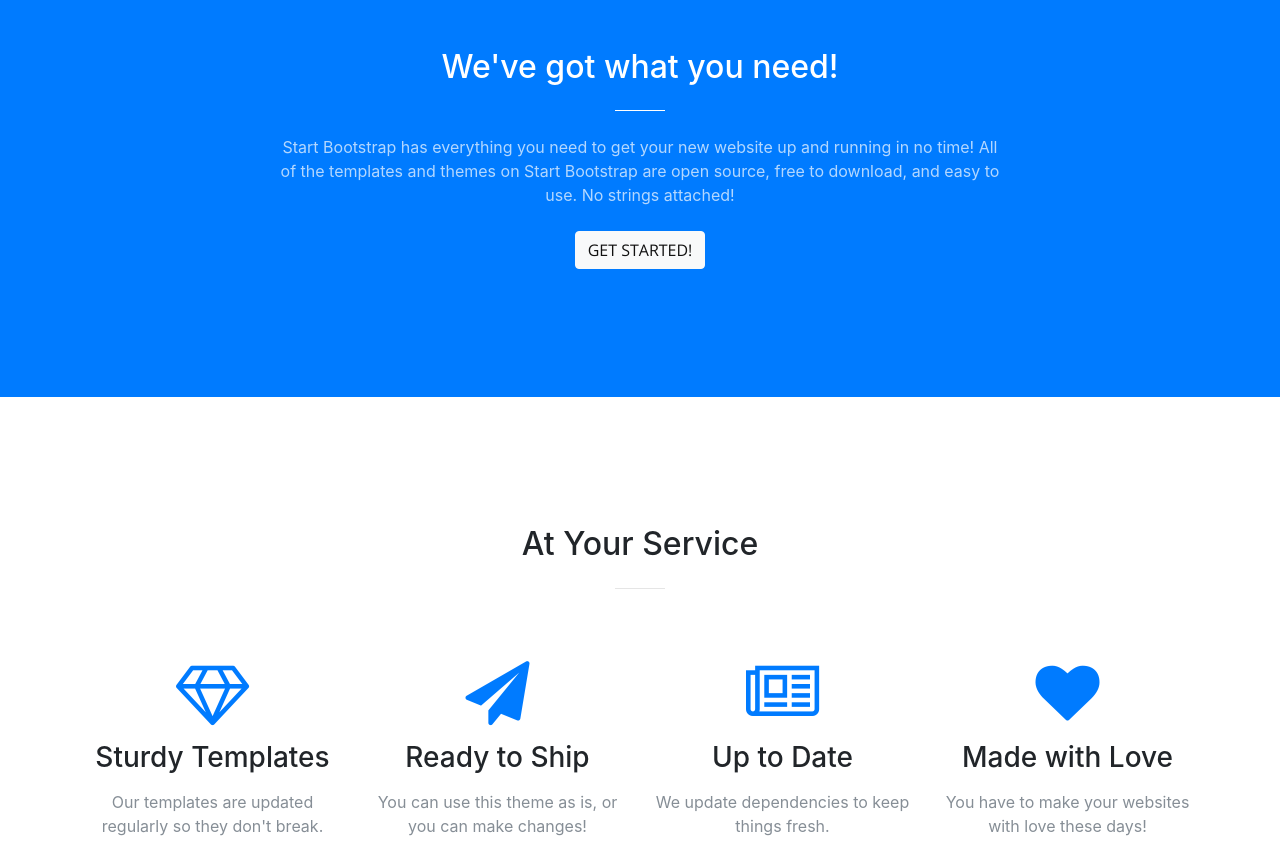
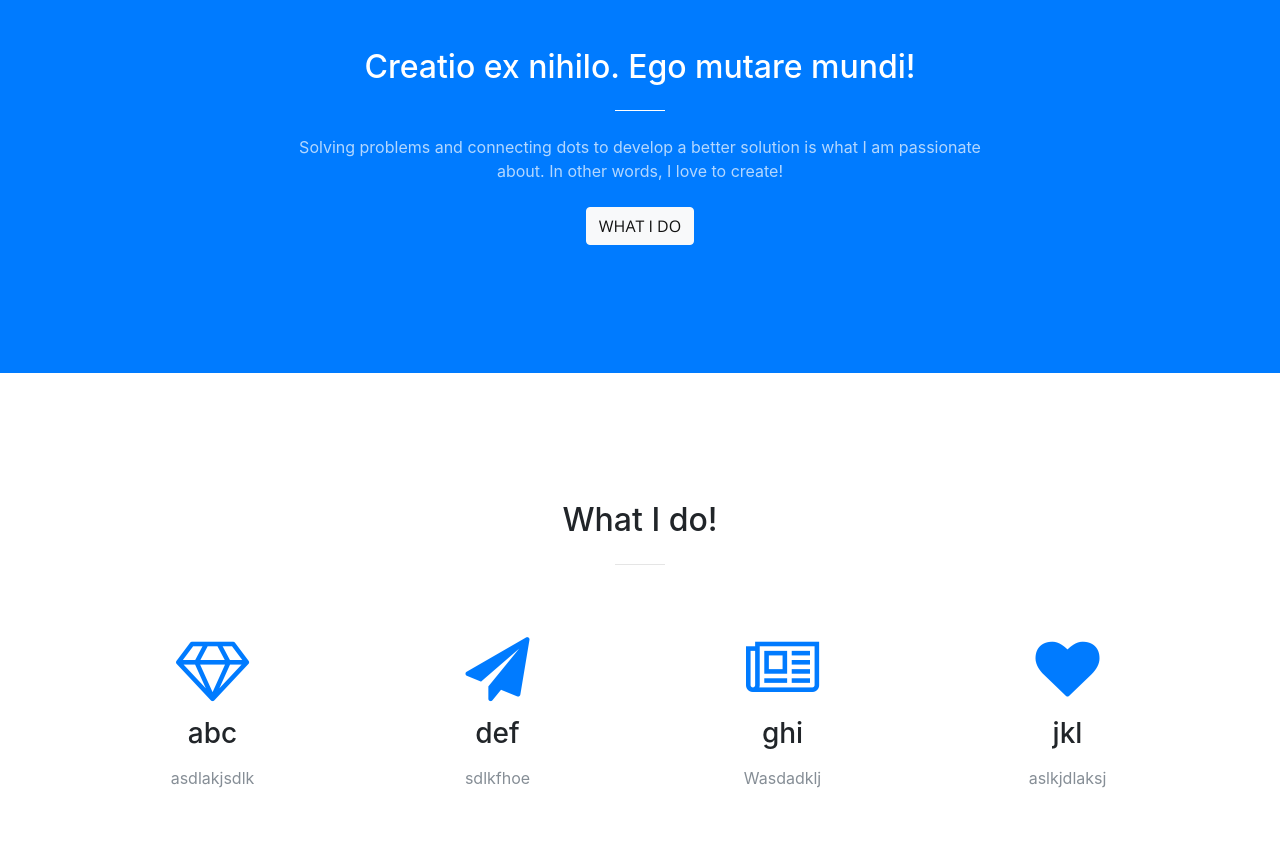
Before and after one commit to smashyou/smashyou.github.io, a website with bundled scripts: page index.html in a window 1280 px wide. Shown: the part 880-1721 px from the top of the page. Built offline with nearby package versions, Linux system fonts and the light colour scheme.

Commit message:
Contents edit

```diff
--- a/index.html
+++ b/index.html
@@ -8,7 +8,7 @@
     <meta name="description" content="">
     <meta name="author" content="">
 
-    <title>Creative - Start Bootstrap Theme</title>
+    <title>John Min Ryu</title>
 
     <!-- Bootstrap core CSS -->
     <link href="vendor/bootstrap/css/bootstrap.min.css" rel="stylesheet">
@@ -59,13 +59,13 @@
         <div class="row">
           <div class="col-lg-10 mx-auto">
             <h1 class="text-uppercase">
-              <strong>Your Favorite Source of Free Bootstrap Themes</strong>
+              <strong>Software Engineer/Entrepreneur/life long problem solver</strong>
             </h1>
             <hr>
           </div>
           <div class="col-lg-8 mx-auto">
-            <p class="text-faded mb-5">Start Bootstrap can help you build better websites using the Bootstrap CSS framework! Just download your template and start going, no strings attached!</p>
-            <a class="btn btn-primary btn-xl js-scroll-trigger" href="#about">Find Out More</a>
+            <p class="text-faded mb-5">Software Engineer @ Comcast working on X1 -XRE Platform</p>
+            <a class="btn btn-primary btn-xl js-scroll-trigger" href="#about">About Me</a>
           </div>
         </div>
       </div>
@@ -75,10 +75,10 @@
       <div class="container">
         <div class="row">
           <div class="col-lg-8 mx-auto text-center">
-            <h2 class="section-heading text-white">We've got what you need!</h2>
+            <h2 class="section-heading text-white">Creatio ex nihilo. Ego mutare mundi!</h2>
             <hr class="light my-4">
-            <p class="text-faded mb-4">Start Bootstrap has everything you need to get your new website up and running in no time! All of the templates and themes on Start Bootstrap are open source, free to download, and easy to use. No strings attached!</p>
-            <a class="btn btn-light btn-xl js-scroll-trigger" href="#services">Get Started!</a>
+            <p class="text-faded mb-4">Solving problems and connecting dots to develop a better solution is what I am passionate about. In other words, I love to create!</p>
+            <a class="btn btn-light btn-xl js-scroll-trigger" href="#services">What I do</a>
           </div>
         </div>
       </div>
@@ -88,7 +88,7 @@
       <div class="container">
         <div class="row">
           <div class="col-lg-12 text-center">
-            <h2 class="section-heading">At Your Service</h2>
+            <h2 class="section-heading">What I do!</h2>
             <hr class="my-4">
           </div>
         </div>
@@ -98,29 +98,29 @@
           <div class="col-lg-3 col-md-6 text-center">
             <div class="service-box mt-5 mx-auto">
               <i class="fa fa-4x fa-diamond text-primary mb-3 sr-icons"></i>
-              <h3 class="mb-3">Sturdy Templates</h3>
-              <p class="text-muted mb-0">Our templates are updated regularly so they don't break.</p>
+              <h3 class="mb-3">abc</h3>
+              <p class="text-muted mb-0">asdlakjsdlk</p>
             </div>
           </div>
           <div class="col-lg-3 col-md-6 text-center">
             <div class="service-box mt-5 mx-auto">
               <i class="fa fa-4x fa-paper-plane text-primary mb-3 sr-icons"></i>
-              <h3 class="mb-3">Ready to Ship</h3>
-              <p class="text-muted mb-0">You can use this theme as is, or you can make changes!</p>
+              <h3 class="mb-3">def</h3>
+              <p class="text-muted mb-0">sdlkfhoe</p>
             </div>
           </div>
           <div class="col-lg-3 col-md-6 text-center">
             <div class="service-box mt-5 mx-auto">
               <i class="fa fa-4x fa-newspaper-o text-primary mb-3 sr-icons"></i>
-              <h3 class="mb-3">Up to Date</h3>
-              <p class="text-muted mb-0">We update dependencies to keep things fresh.</p>
+              <h3 class="mb-3">ghi</h3>
+              <p class="text-muted mb-0">Wasdadklj</p>
             </div>
           </div>
           <div class="col-lg-3 col-md-6 text-center">
             <div class="service-box mt-5 mx-auto">
               <i class="fa fa-4x fa-heart text-primary mb-3 sr-icons"></i>
-              <h3 class="mb-3">Made with Love</h3>
-              <p class="text-muted mb-0">You have to make your websites with love these days!</p>
+              <h3 class="mb-3">jkl</h3>
+              <p class="text-muted mb-0">aslkjdlaksj</p>
             </div>
           </div>
         </div>
@@ -226,8 +226,8 @@
 
     <section class="bg-dark text-white">
       <div class="container text-center">
-        <h2 class="mb-4">Free Download at Start Bootstrap!</h2>
-        <a class="btn btn-light btn-xl sr-button" href="http://startbootstrap.com/template-overviews/creative/">Download Now!</a>
+        <h2 class="mb-4">Wanna try my software that I built?</h2>
+        <a class="btn btn-light btn-xl sr-button" href="#">Download Now!</a>
       </div>
     </section>
 
@@ -248,7 +248,7 @@
           <div class="col-lg-4 mr-auto text-center">
             <i class="fa fa-envelope-o fa-3x mb-3 sr-contact"></i>
             <p>
-              <a href="mailto:your-email@your-domain.com">feedback@startbootstrap.com</a>
+              <a href="mailto:john@johnminryu.com">john@johnminryu.com</a>
             </p>
           </div>
         </div>
```
